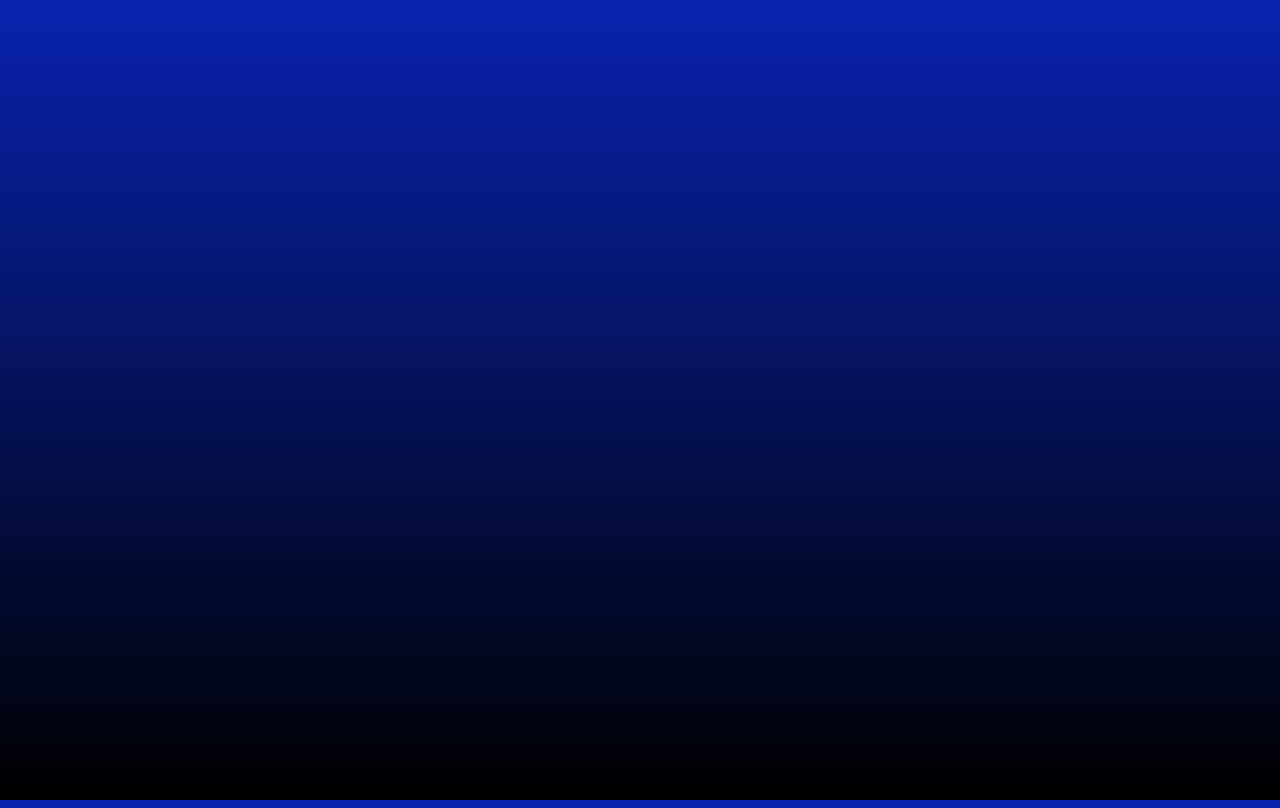
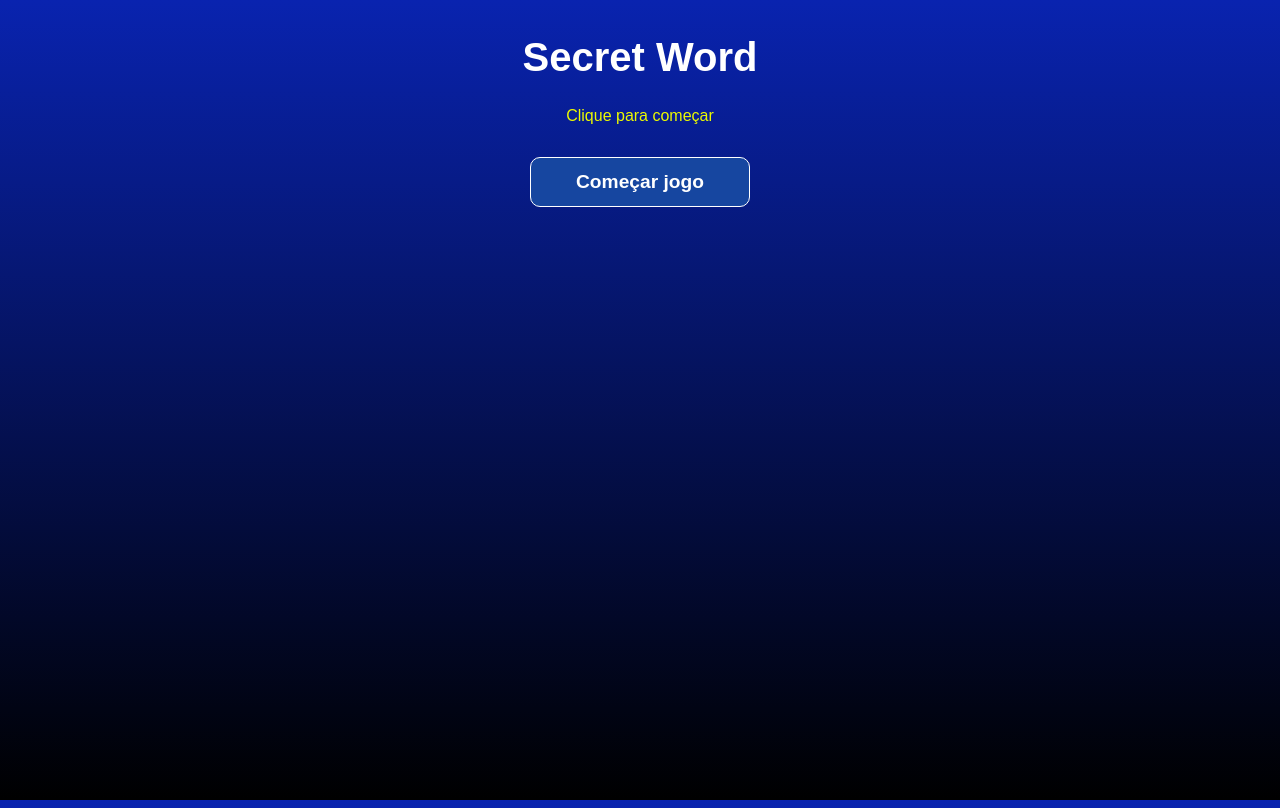
Before and after one commit to jbcodex/reactjs, a React (Vite) app in the folder secret_word_app/: page / in a window 1280 px wide. Built offline with nearby package versions, Linux system fonts and the light colour scheme.

Commit message:
Condições ternárias para a exibição das telas

```diff
--- a/secret_word_app/src/App.jsx
+++ b/secret_word_app/src/App.jsx
@@ -10,6 +10,8 @@ import {wordsList} from "./data/words"
 
 //Components
 import StartScreen from './components/StartScreen'
+import Game from './components/Game';
+import GameOver from './components/GameOver';
 
 
 //Definindo os estágios do jogo
@@ -21,16 +23,20 @@ const stages = [
 
 function App() {
   //Definindo o estado do GameStage
-  const [gameStage, setGameStage] = useState(stages[0])
+  const [gameStage, setGameStage] = useState(stages[0].name)
+  const [words] = useState(wordsList);
+
 
 
 
   return (
     <>
       <div className="App">
+         {/*Definindo as condições ternárias para a exibição das telas*/}
          {gameStage === "start" &&  <StartScreen />}
-         {gameStage === "start" &&  <StartScreen />}
-         {gameStage === "start" &&  <StartScreen />}
+         {gameStage === "game" &&  <Game />}
+         {gameStage === "end" &&  <GameOver />}
+         {gameStage === "end" &&  <GameOver />}
 
 
       </div>
```
